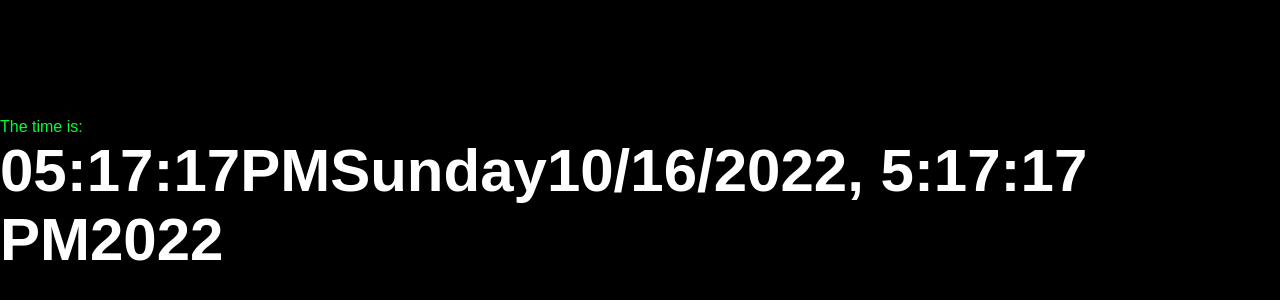
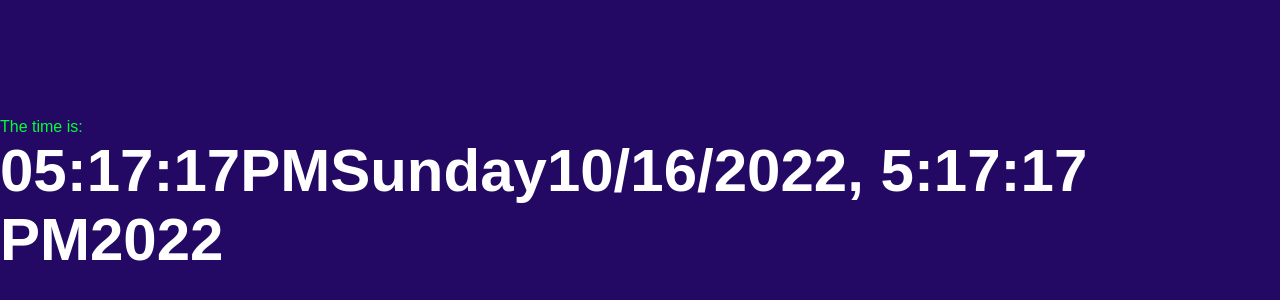
Before and after one commit to hwaweru/digital-clock, a plain HTML site: page index.html in a window 1280 px wide. Shown: the part 204-504 px from the top of the page. Drawn offline with Linux system fonts and the light colour scheme.

Commit message:
change bg

```diff
--- a/css/style.css
+++ b/css/style.css
@@ -9,7 +9,7 @@
        align-items: center;
        justify-content: center;
        height: 100vh;
-       background: #000;
+       background: rgb(35, 9, 99);
        padding: 0;
        margin: 0;
        box-sizing: border-box;
```
